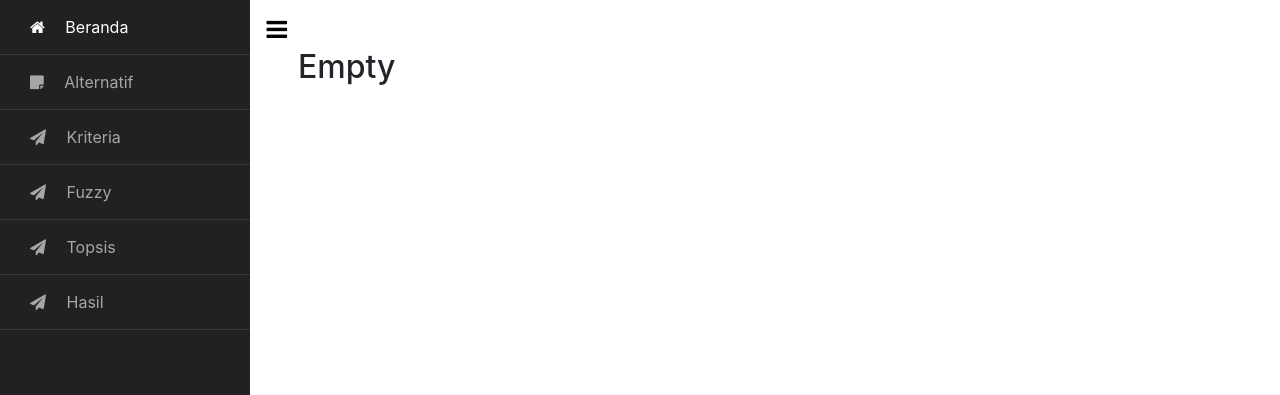
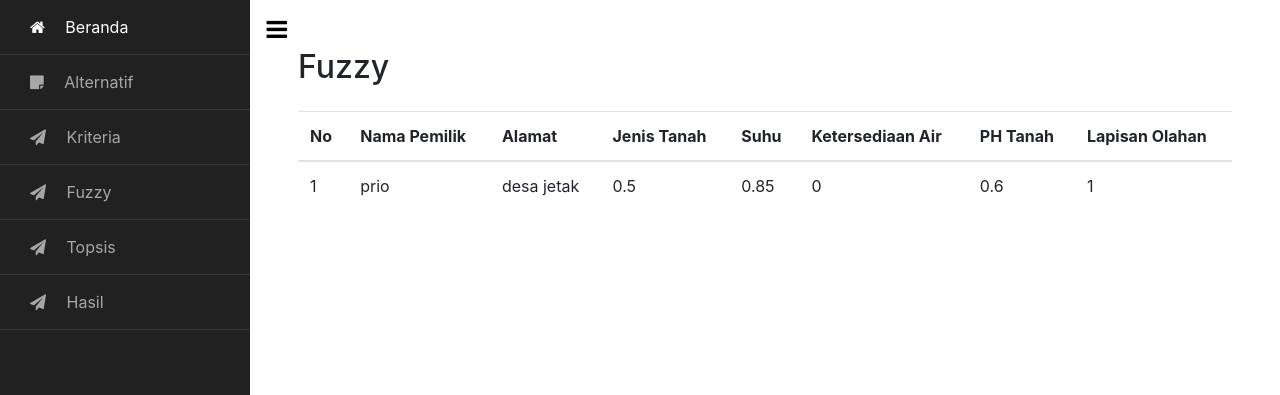
Before and after one commit to irdaislakhuafa/spk_helman_fuzzy_topsis, a PHP site: page /fuzzy.php in a window 1280 px wide. Shown: the part 66-461 px from the top of the page. Run offline with PHP 8.4, Linux system fonts and the light colour scheme; data comes from the database, SQL or seed files in the repository; some libraries are stand-ins or nearby versions.

Commit message:
show fuzzy values

```diff
--- a/basic.php
+++ b/basic.php
@@ -60,7 +60,7 @@ function createSidebar($body = null)
                     <a href="#"><span class="fa fa-paper-plane mr-3"></span> Kriteria</a>
                 </li>
                 <li>
-                    <a href="#"><span class="fa fa-paper-plane mr-3"></span> Fuzzy</a>
+                    <a href="./fuzzy.php"><span class="fa fa-paper-plane mr-3"></span> Fuzzy</a>
                 </li>
                 <li>
                     <a href="#"><span class="fa fa-paper-plane mr-3"></span> Topsis</a>
--- a/fuzzy.php
+++ b/fuzzy.php
@@ -13,7 +13,58 @@ createHeader("Fuzzy");
     $body = function () { ?>
         <!-- Page Content  -->
         <div id="content" class="p-4 p-md-5 pt-5">
-            <h2 class="mb-4">Empty</h2>
+            <h2 class="mb-4">Fuzzy</h2>
+            <!-- start table -->
+            <table class="table table-hover">
+                <thead class="text-capitalize">
+                    <th>no</th>
+                    <th>nama pemilik</th>
+                    <th>alamat</th>
+                    <th>jenis tanah</th>
+                    <th>suhu</th>
+                    <th>ketersediaan air</th>
+                    <th>PH tanah</th>
+                    <th>lapisan olahan</th>
+                </thead>
+                <tbody>
+                    <?php
+                    include("db.php");
+                    $get_list_alternatif = "SELECT a.id_alternatif, a.nama_pemilik, alamat, a.c1, a.c2, a.c2_real, a.c3, a.c4, a.c4_real, a.c5 FROM alternatif a";
+                    $list_alternatif = $conn->query($get_list_alternatif);
+
+                    $get_crips = "SELECT bobot FROM crips WHERE id_crips = ";
+
+                    foreach ($list_alternatif as $i => $value) {
+                        $c1 = $conn->query($get_crips . $value["c1"]);
+                        $c1 = $c1->fetch_array();
+
+                        // $c2 = $conn->query($get_crips . $value["c2"]);
+                        // $c2 = $c2->fetch_array();
+
+                        $c3 = $conn->query($get_crips . $value["c3"]);
+                        $c3 = $c3->fetch_array();
+
+                        // $c4 = $conn->query($get_crips . $value["c4"]);
+                        // $c4 = $c4->fetch_array();
+
+                        $c5 = $conn->query($get_crips . $value["c5"]);
+                        $c5 = $c5->fetch_array();
+                    ?>
+                        <tr>
+                            <td><?= ($i + 1) ?></td>
+                            <td><?= $value["nama_pemilik"] ?></td>
+                            <td><?= $value["alamat"] ?></td>
+                            <td><?= $c1["bobot"] ?></td>
+                            <td><?= $value["c2"] ?></td>
+                            <td><?= $c3["bobot"] ?></td>
+                            <td><?= $value["c4"] ?></td>
+                            <td><?= $c5["bobot"] ?></td>
+                        </tr>
+                    <?php }
+                    ?>
+                </tbody>
+            </table>
+            <!-- end table -->
         <?php };
 
     createSidebar($body); ?>
```
